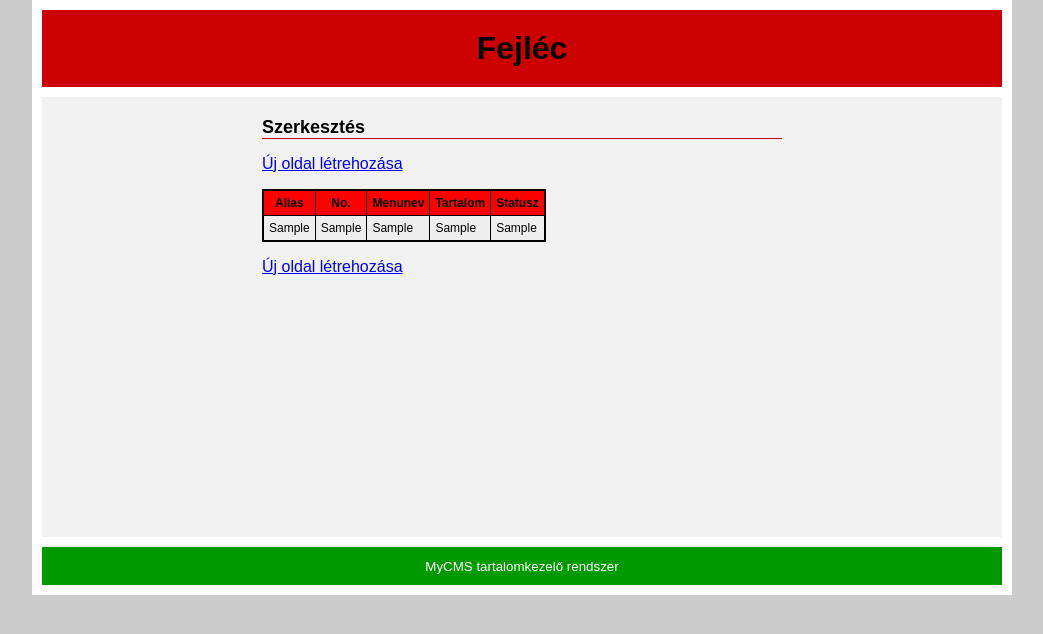
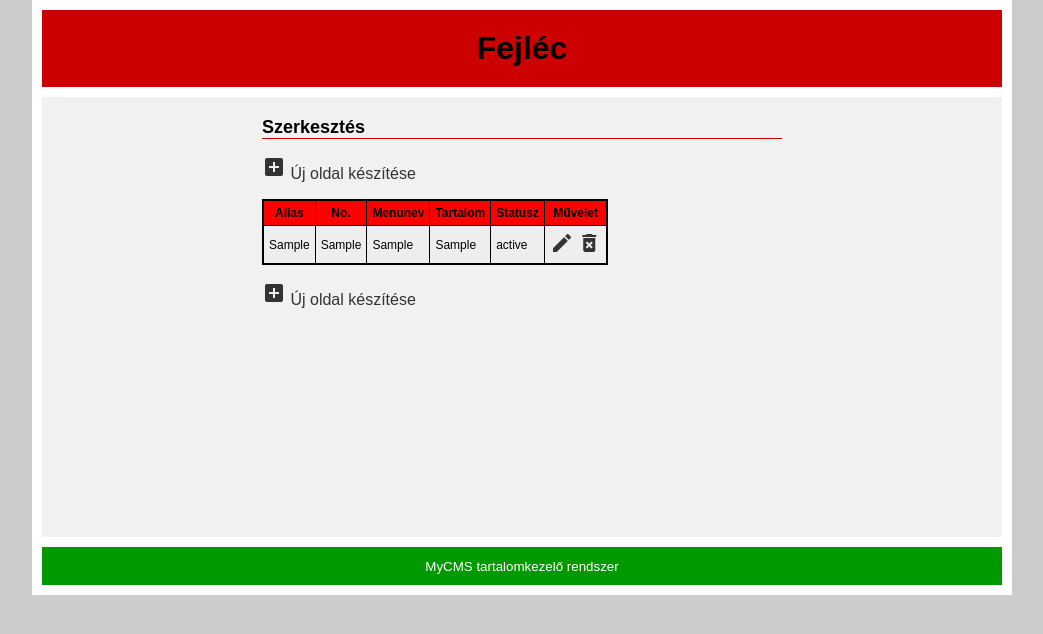
Before and after one commit to Nyolczas/Tartalomkezelo, a PHP site: page /admin/szerkesztes.php in a window 1280 px wide. Shown: the top 634 px of the page, without its empty margins (118-1161 px from the left). Run offline with PHP 8.4, Linux system fonts and the light colour scheme; tables that the repository leaves empty or names only in its code hold one stand-in row (values such as "Sample post").

Commit message:
létrehozás

```diff
--- a/admin/sablon.html
+++ b/admin/sablon.html
@@ -5,7 +5,7 @@
     <meta charset="UTF-8">
     <title>Admin - {{menunev}}</title>
     <link rel="stylesheet" href="../css/alap.css">
-    <link type="image/x-icon" rel="shortcut icon" href="index/favicon.png">
+    <link rel="stylesheet" href="https://fonts.googleapis.com/icon?family=Material+Icons">
 </head>
 
 <body>
--- a/admin/szerkesztes.php
+++ b/admin/szerkesztes.php
@@ -1,12 +1,12 @@
 <?php
 require_once("../adatbazis.php");
-$sql = "SELECT id, alias, sorrend, menunev, tartalom, modositas, statusz
+$sql = "SELECT id, alias, sorrend, menunev, tartalom, statusz
         FROM cms_tartalom
         ORDER BY sorrend ASC";
 
 $eredmeny = mysqli_query($dbconn, $sql);
 
-$tablazat = "<p><a href=\"letrehozas.php\">Új oldal létrehozása</a></p>
+$tablazat = "<p><a href=\"letrehozas.php\"><i class=\"material-icons\">add_box</i> Új oldal készítése</a></p>
 <table>
 <tr>
 	<th>Alias</th>
@@ -14,6 +14,7 @@ $tablazat = "<p><a href=\"letrehozas.php\">Új oldal létrehozása</a></p>
 	<th>Menunev</th>
 	<th>Tartalom</th>
 	<th>Statusz</th>
+	<th>Művelet</th>
 </tr>\n";
 while ($sor = mysqli_fetch_assoc($eredmeny)) {
 	$tablazat.= "<tr>
@@ -21,11 +22,13 @@ while ($sor = mysqli_fetch_assoc($eredmeny)) {
 		<td>{$sor['sorrend']}</td>
 		<td>{$sor['menunev']}</td>
 		<td>".substr(strip_tags($sor['tartalom']), 0, 100)."</td>
-		<td>{$sor['modositas']}</td>
+		<td>{$sor['statusz']}</td>
+		<td><a href=\"modositas.php?id={$sor['id']}\"><i class=\"material-icons\">mode_edit</i></a>
+		<a href=\"torles.php?id={$sor['id']}\"><i class=\"material-icons\">delete_forever</i></a></td>
 	</tr>\n";
 }
 $tablazat.= "</table>
-<p><a href=\"letrehozas.php\">Új oldal létrehozása</a></p>\n";
+<p><a href=\"letrehozas.php\"><i class=\"material-icons\">add_box</i> Új oldal készítése</a></p>\n";
 
 //Sablonozó
 $sablon = file_get_contents("sablon.html");
--- a/css/alap.css
+++ b/css/alap.css
@@ -95,6 +95,15 @@ th {
     text-align: justify;
 }
 
+#tartalom a {
+	color: #333;
+	text-decoration: none;
+}
+
+#tartalom a:hover {
+	color: #c00;
+}
+
 #oldalsav {
     float: right;
     width: 200px;
```
Also changed, not shown: admin/letrehozas.php (added, +19 -0 lines).
